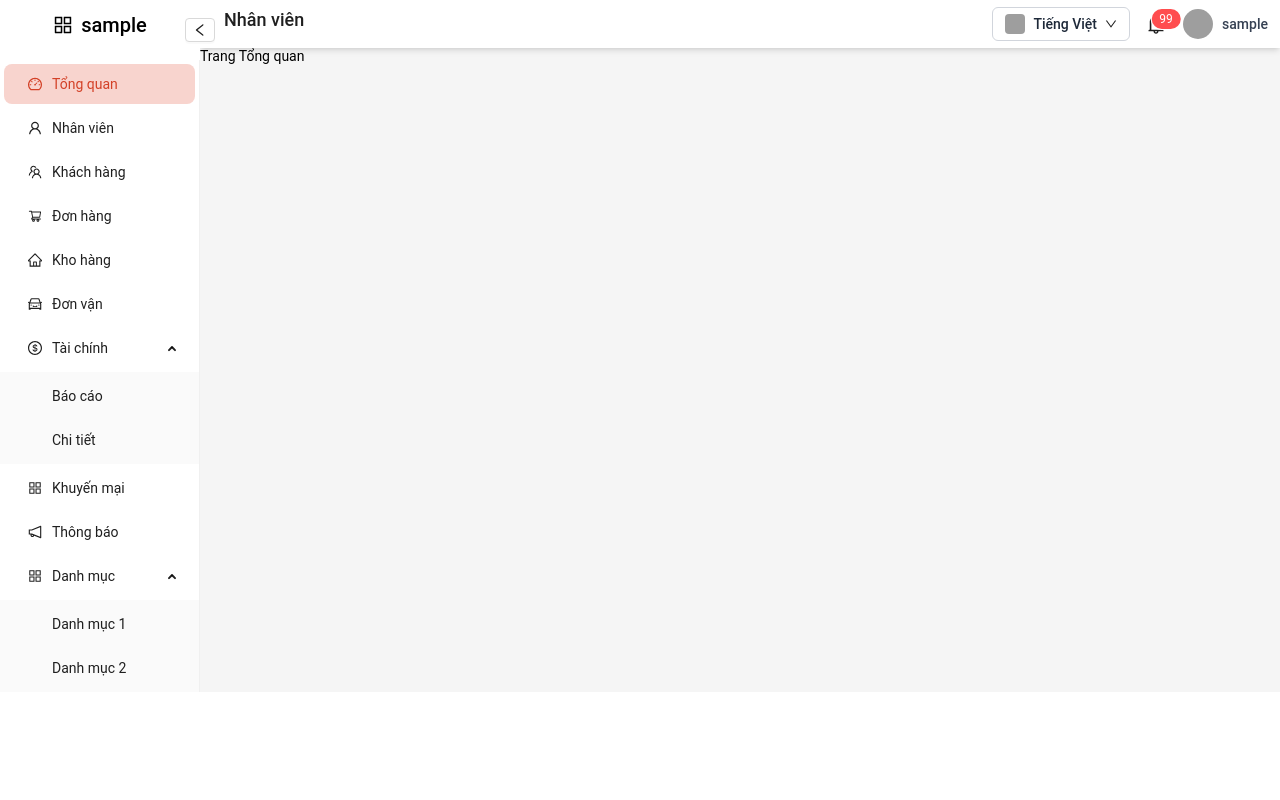
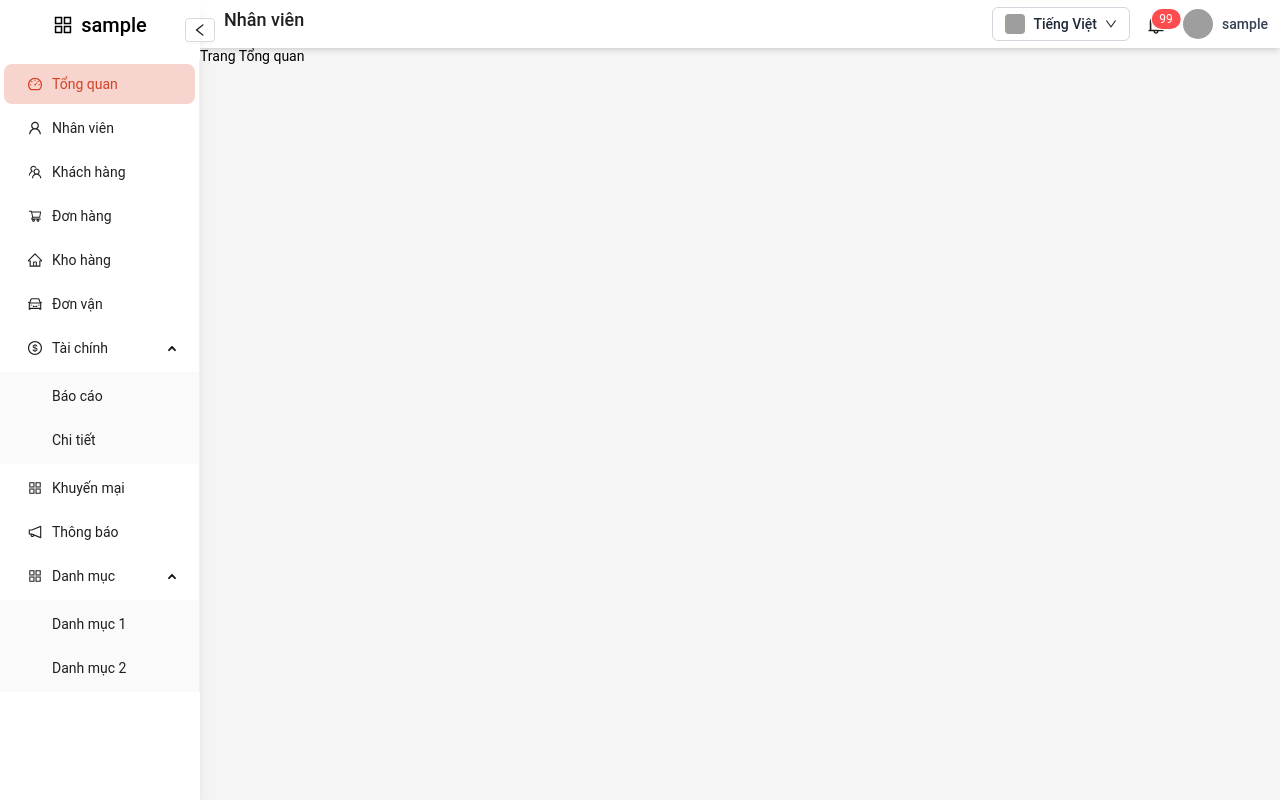
Before and after one commit to kami0206/CMS, a React (Vite) app: page / in a window 1280 px wide. Built offline with nearby package versions, Linux system fonts and the light colour scheme; sample sign-in values are in the browser's storage; grey boxes are pictures that could not be loaded.

Commit message:
fix desgin

```diff
--- a/src/components/sidebar/leftsidebar.tsx
+++ b/src/components/sidebar/leftsidebar.tsx
@@ -107,7 +107,7 @@ const Sidebar: React.FC = () => {
       trigger={null}
       collapsible
       collapsed={collapsed}
-      className=" h-auto"
+      className=" h-screen bg-white shadow-lg"
     >
       {/* Logo */}
       <div className="relative flex h-15 w-full items-center justify-center bg-white transition-all duration-500">
--- a/src/layout/dasboardlayout.tsx
+++ b/src/layout/dasboardlayout.tsx
@@ -5,7 +5,7 @@ import { Outlet } from "react-router-dom";
 const DashboardLayout: React.FC = () => {
   const title = "Nhân viên";
   return (
-    <Layout className="min-h-screen">
+    <Layout className="h-screen">
       <Sidebar />
       <Layout>
         <Topbar title={title} />
--- a/src/pages/staff/staffpage.tsx
+++ b/src/pages/staff/staffpage.tsx
@@ -147,11 +147,12 @@ const StaffPage: React.FC = () => {
         status === "active" ? (
           <Tag color="green">Hoạt động</Tag>
         ) : (
-          <Tag color="red">Ngừng</Tag>
+          <Tag color="red">Ngừng hoạt động</Tag>
         ),
     },
     {
       title: "Thao tác",
+      fixed: "right",
       render: (_: unknown, record: Employee) => {
         const menu = (
           <Menu onClick={({ key }) => handleMenuClick(key, record)}>
@@ -169,11 +170,11 @@ const StaffPage: React.FC = () => {
           </Dropdown>
         );
       },
-    },
+    }
   ];
 
   return (
-    <Layout className="min-h-screen">
+    <Layout className="">
       <Content className="p-6 bg-gray-50 flex-grow flex flex-col">
         <div className="flex flex-wrap justify-end mb-4 w-full px-4 gap-3">
           <Button
@@ -228,10 +229,7 @@ const StaffPage: React.FC = () => {
 
         {/* Footer phân trang */}
       </Content>
-      <Footer
-        className="bg-white "
-
-      >
+      <Footer className="bg-white ">
         <Flex
           align="center"
           wrap="wrap"
```
